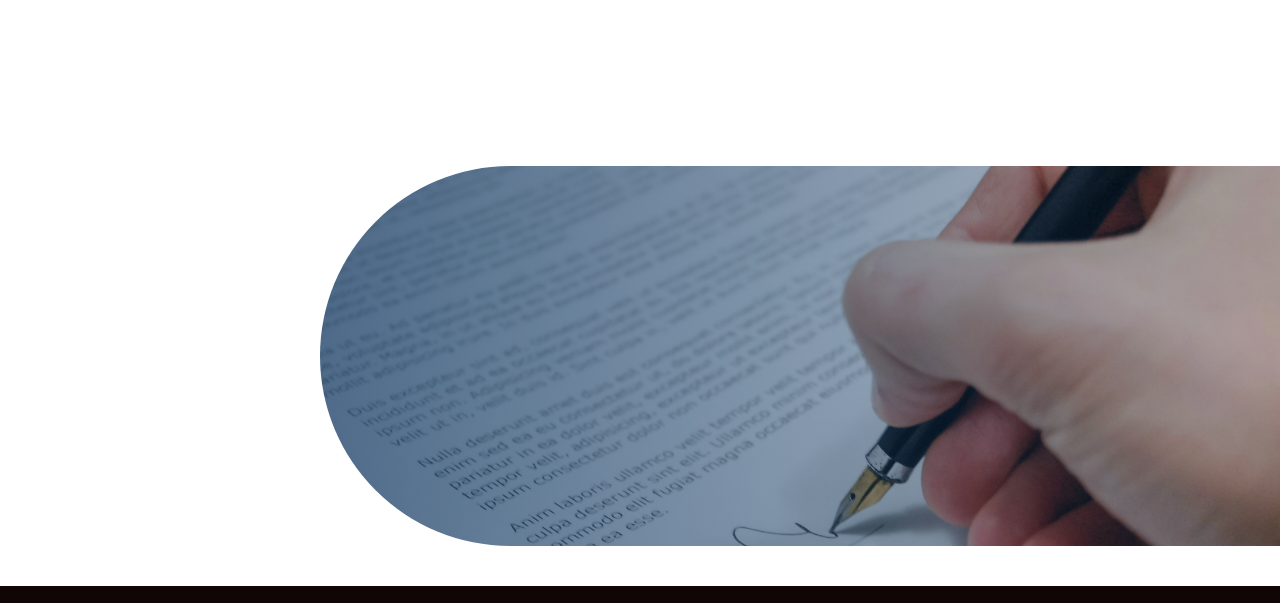
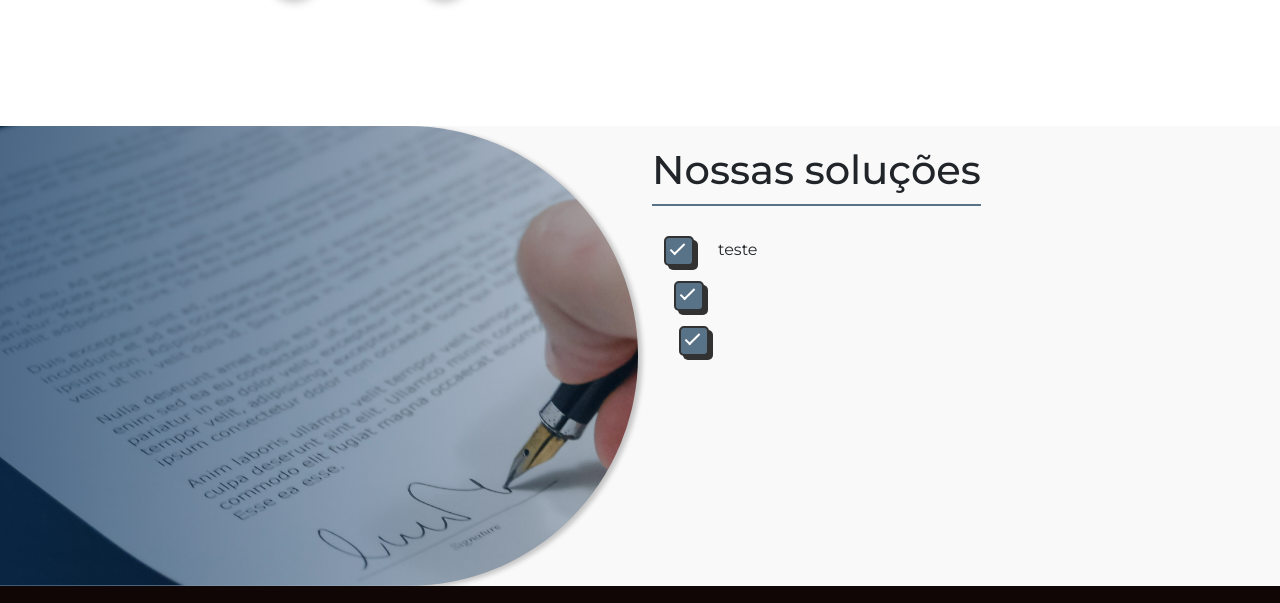
Before and after one commit to iurysm1/goncalvespacheco, a plain HTML site: page home/home.html in a window 1280 px wide. Shown: the part 2385-2988 px from the top of the page. Drawn offline with nearby package versions, Linux system fonts and the light colour scheme.

Commit message:
Adicionando mais elementos na nova section

```diff
--- a/home/areasAtuacao/areasAtuacao.css
+++ b/home/areasAtuacao/areasAtuacao.css
@@ -56,12 +56,7 @@ background-color: #363636;
 
 }
 
-#areasAtuacao h1{
-    width: auto;
-    border-bottom: 2px solid #587288;
-    padding-bottom: 10px;
-    margin-bottom: 30px;
-}
+
 
 .card {
     opacity: 0;
--- a/home/areasAtuacao/areasAtuacao.js
+++ b/home/areasAtuacao/areasAtuacao.js
@@ -6,10 +6,6 @@ function animateIfVisible() {
     if (utilidades.isElementVisibleExport(divAreaAtuacao)) {
         let cards= document.querySelectorAll('.card').forEach(cardAtual=>{
             cardAtual.classList.add('slideCard')
-
-        })
-    }else{
-        let cards= document.querySelectorAll('.card').forEach(cardAtual=>{
 
         })
     }
--- a/home/home.html
+++ b/home/home.html
@@ -124,7 +124,7 @@
         </section>
 
         <section id="areasAtuacao" class="container-fluid">
-            <div class="row"><h1>Áreas de atuação</h1></div>
+            <div class="row"><h1 class="tituloSection">Áreas de atuação</h1></div>
             <div class="row">
                 <div class="col">
                     <div class="card slideCard" style="animation-delay: 0.5s;">
@@ -329,7 +329,7 @@
 
                 <div class="col slider-content sliderFuncionarios" id="descricaoSlider">
                     <div id="tituloDivSlider">
-                      <h1>Colaboradores</h1>
+                      <h1 class="tituloSection">Colaboradores</h1>
                     </div>
 
                     <h2 id="nomeFuncionario">ORLANDO GONÇALVES PACHECO JÚNIOR</h2>
@@ -403,11 +403,18 @@
           <div class="container-fluid">
             <div class="row">
               <div class="col" id="esquerda">
-                <div id="divFaixaAzul">
-                </div>
+                <div id="faixaAzulHorizontalDireitaBorda"></div>
                 </div>
               <div class="col" id="direita">
-                <div id="faixaAzulHorizontalDireitaBorda"></div>
+                <h1 class="tituloSection">Nossas soluções</h1>
+                <label class="container">
+                  <input checked="checked" type="checkbox">
+                  <div class="checkmark"><p>teste</p></div>
+                  <input checked="checked" type="checkbox">
+                  <div class="checkmark" style="margin-left: 10px;"></div>
+                  <input checked="checked" type="checkbox">
+                  <div class="checkmark" style="margin-left: 15px;"></div>
+                </label>
               </div>
             </div>
           </div>
--- a/home/segundoSlogan/segundoSlogan.css
+++ b/home/segundoSlogan/segundoSlogan.css
@@ -4,7 +4,7 @@
 #segundoSlogan{
     overflow: hidden;
     height: 460px;
-    /*background-color: #31313D;*/
+    background-color: #f9f9f9;
 }
 
 #segundoSlogan .container-fluid{
@@ -15,7 +15,7 @@
 }
 
 #segundoSlogan .row{
-    padding: 40px;
+    padding: 0 40px;
     height: 100% !important;
 }
 
@@ -23,17 +23,92 @@
 
 #segundoSlogan #direita{
     display: flex;
-    align-items: center;
-    justify-content: end;
+    flex-direction: column;
+    align-items: start;
+    justify-content: center;
+    text-align: start;
     height: 100%;
+    padding: 20px;
 }
 
 #faixaAzulHorizontalDireitaBorda{
-    height: 380px;
-    width: 960px;
-    margin-right: -40px;
+    height: 460px;
+    margin-left: -40px;
     background-image: linear-gradient(to right, #0b3560ab 0%, #0b356038 100%), url("/imagens/segundoSlogan/bannerM.png");
     background-color: black;
     background-size: cover;
-    border-radius: 200px 0 0 200px;
+    box-shadow: 4px 2px 5px rgba(0, 0, 0, 0.221);
+    border-radius: 0 230px 230px 0;
 }
+
+.animationFaixaAzul{
+    animation: widthManager 2s ease-in-out forwards;
+}
+
+
+@keyframes widthManager {
+    0%{
+        width: 0%;
+        border-radius: 0;
+
+    }
+    100%{
+        width: 110%;
+        border-radius: 0 230px 230px 0;
+    }
+}
+
+
+#segundoSlogan .container {
+    --input-focus: #587288;
+    --input-out-of-focus: #ccc;
+    --bg-color: #fff;
+    --bg-color-alt: #666;
+    --main-color: #323232;
+    position: relative;
+    pointer-events: none;
+}
+
+#segundoSlogan .container input {
+    position: absolute;
+    opacity: 0;
+}
+
+#segundoSlogan .checkmark {
+    width: 30px;
+    height: 30px;
+    position: relative;
+    top: 0;
+    left: 0;
+    border: 2px solid var(--main-color);
+    border-radius: 5px;
+    box-shadow: 4px 4px var(--main-color);
+    background-color: var(--input-out-of-focus);
+    transition: all 0.3s;
+    margin-bottom: 15px;
+}
+
+#segundoSlogan .checkmark p{
+    margin-left: 200%;
+}
+
+#segundoSlogan .container input:checked ~ .checkmark {
+background-color: var(--input-focus);
+}
+
+#segundoSlogan .checkmark:after {
+content: "";
+width: 7px;
+height: 15px;
+position: absolute;
+top: 2px;
+left: 8px;
+display: none;
+border: solid var(--bg-color);
+border-width: 0 2.5px 2.5px 0;
+transform: rotate(45deg);
+}
+
+#segundoSlogan .container input:checked ~ .checkmark:after {
+display: block;
+}
--- a/home/segundoSlogan/segundoSlogan.js
+++ b/home/segundoSlogan/segundoSlogan.js
@@ -0,0 +1,15 @@
+import * as utilidades from "/utilities.js";
+
+function animateIfVisible() {
+
+    let faixaAzul= document.getElementById('faixaAzulHorizontalDireitaBorda')
+    if (utilidades.isElementVisibleExport(faixaAzul)) {
+        faixaAzul.classList.add('animationFaixaAzul')
+    }else{
+        faixaAzul.classList.remove('animationFaixaAzul')
+
+    }
+  }
+
+  window.addEventListener('scroll', animateIfVisible);
+  animateIfVisible();
--- a/home/slider/slider.css
+++ b/home/slider/slider.css
@@ -92,10 +92,6 @@ section>p{
 }
 
 #descricaoSlider h1{
-    width: auto;
-    border-bottom: 2px solid #587288;
-    padding: 0 12px 10px 12px;
-    margin: 0;
     position: relative;
     left: 55%;
 }
@@ -188,6 +184,7 @@ section>p{
     transition: opacity 1s ease;
     text-shadow: 2px 1px 2px rgba(0, 0, 0, 0.1);
     font-size: 2.2vw;
+    height: 102px;
 }
 
 #cargoFuncionario{
--- a/style-NAV.css
+++ b/style-NAV.css
@@ -36,6 +36,12 @@
 
 }
 
+.tituloSection{
+    width: auto;
+    border-bottom: 2px solid #587288;
+    padding-bottom: 10px;
+    margin-bottom: 30px;
+}
 
 a{
     text-decoration: none;
```
